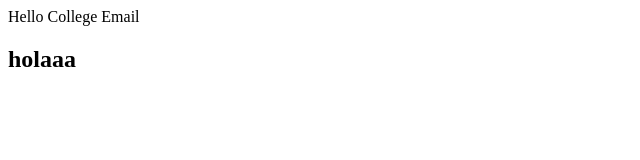
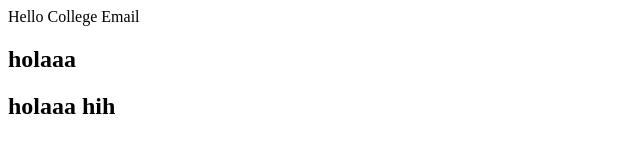
Before and after one commit to vasuchmtech1/clg-email, a plain HTML site: page index.html in a window 1280 px wide. Shown: the whole page, without its empty margins (0-640 px from the left). Drawn offline with Linux system fonts and the light colour scheme.

Commit message:
added h2

```diff
--- a/index.html
+++ b/index.html
@@ -2,5 +2,6 @@
   <body>
     <hello>Hello College Email</hello>
     <h2> holaaa</h2>
+    <h2> holaaa hih</h2>
   </body>
 </html>
```
